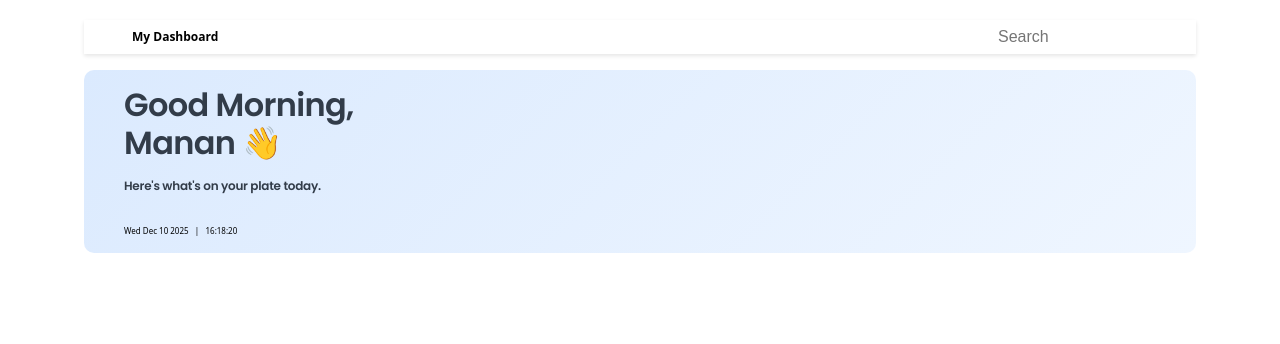
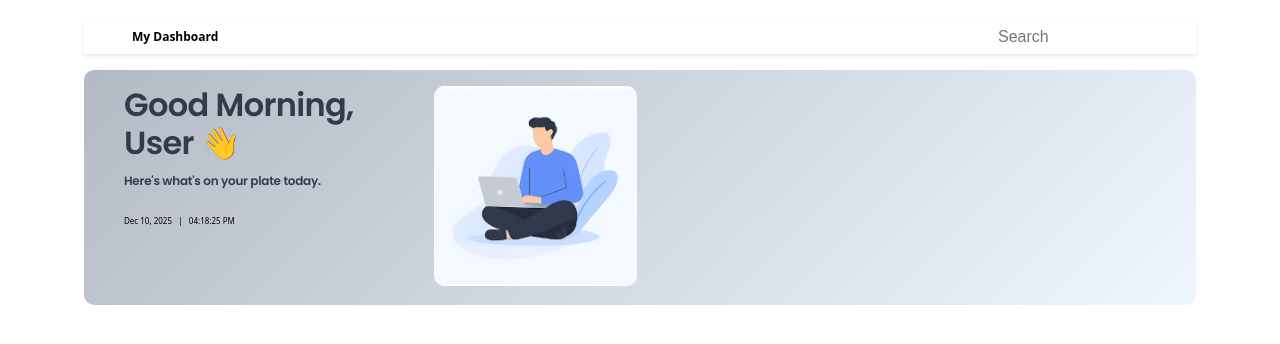
Before and after one commit to Manan-Devs/Web-development, a React (Vite) app in the folder Frontend/React/Projects/Personal Dashboard/: page / in a window 1280 px wide. Shown: the top 344 px of the page. Built offline with nearby package versions, Linux system fonts and the light colour scheme.

Commit message:
build clock feature and add image on greetings

```diff
--- a/Frontend/React/Projects/Personal Dashboard/src/components/Greeting.jsx
+++ b/Frontend/React/Projects/Personal Dashboard/src/components/Greeting.jsx
@@ -1,32 +1,48 @@
+import { useEffect, useState } from "react";
+import codingImage from '../assets/Coding.png';
 
 
 function Greeting() {
+    const [dateString, setDateString] = useState("");
+    const [time, setTime] = useState("");
+
+    useEffect(() => {
+        // Set initial date
         const now = new Date();
-    let dateString = now.toDateString('en-US', {
+        // eslint-disable-next-line react-hooks/set-state-in-effect
+        setDateString(now.toLocaleDateString('en-US', {
             month: 'short',
             day: 'numeric',
             year: 'numeric'
-   });
-      let time = now.toLocaleTimeString("en-US", {
+        }));
+
+        // Update time every second
+        const interval = setInterval(() => {
+            const now = new Date();
+            setTime(now.toLocaleTimeString("en-US", {
                 hour: "2-digit",
                 minute: "2-digit",
                 second: "2-digit",
-      hour12: false
-});
+                hour12: true
+            }));
+        }, 1000);
+
+        // Cleanup interval on unmount
+        return () => clearInterval(interval);
+    }, []);
+
     return (
-
         <div className="greetingsCont">
             <div className="greetingsInfo">
-                 <h1>Good Morning,<span className="break">Manan 👋</span> </h1>
+                <h1>Good Morning,<span className="break">User 👋</span></h1>
                 <h2>Here's what's on your plate today.</h2>
-                 <p>{dateString} &nbsp;   |  &nbsp;  {time}</p>
+                <p>{dateString} &nbsp; | &nbsp; {time}</p>
             </div>
             <div className="greetingsImage">
-
+               <img  src={codingImage} alt="Coding image" />
             </div>
         </div>
     )
 }
 
-
 export default Greeting;
--- a/Frontend/React/Projects/Personal Dashboard/src/index.css
+++ b/Frontend/React/Projects/Personal Dashboard/src/index.css
@@ -44,7 +44,6 @@ body {
     margin: 0;  /* ensure no margin */
 }
 
-input:hover,
 input:focus,
 input:active {
    border-radius: 5px;
@@ -57,6 +56,17 @@ input:active {
    outline:thin;
 }
 
+input:hover {
+   border-radius: 5px;
+   padding: 0.8rem 0.5rem;
+   background-color: rgba(0,0,0,0.1);
+   box-shadow:0 0 3px grey;
+   position:absolute;
+   right:3rem;
+   border:none;
+   outline:thin;
+   transition: 1s smooth ease-in-out;
+}
 /* Greeting */
 
 .greetingsCont {
@@ -64,17 +74,18 @@ input:active {
      /* height:px; */
      width:100%;
      display:flex;
-     background:linear-gradient(135deg, #dbeafe, #eff6ff);
+     background:linear-gradient(135deg, #b4bac3, #eff6ff);
      padding: 1rem 2.5rem;
      border-radius:10px;
+     gap:80px;
 }
 
 
 .greetingsInfo {
       display:flex;
       flex-direction:column;
-      gap:30px;
-      max-width:70%;
+      gap:25px;
+      max-width:80%;
 }
 
 .break {
@@ -97,3 +108,9 @@ input:active {
   font-weight:lighter;
   margin-top:-1rem;
 }
+
+.greetingsCont img {
+    height:200px;
+    border-radius:10px;
+    width:auto;
+}
```
Also changed, not shown: Frontend/React/Projects/Personal Dashboard/src/assets/Coding.png (added). Lines whose indentation alone changed are shown as unchanged.
